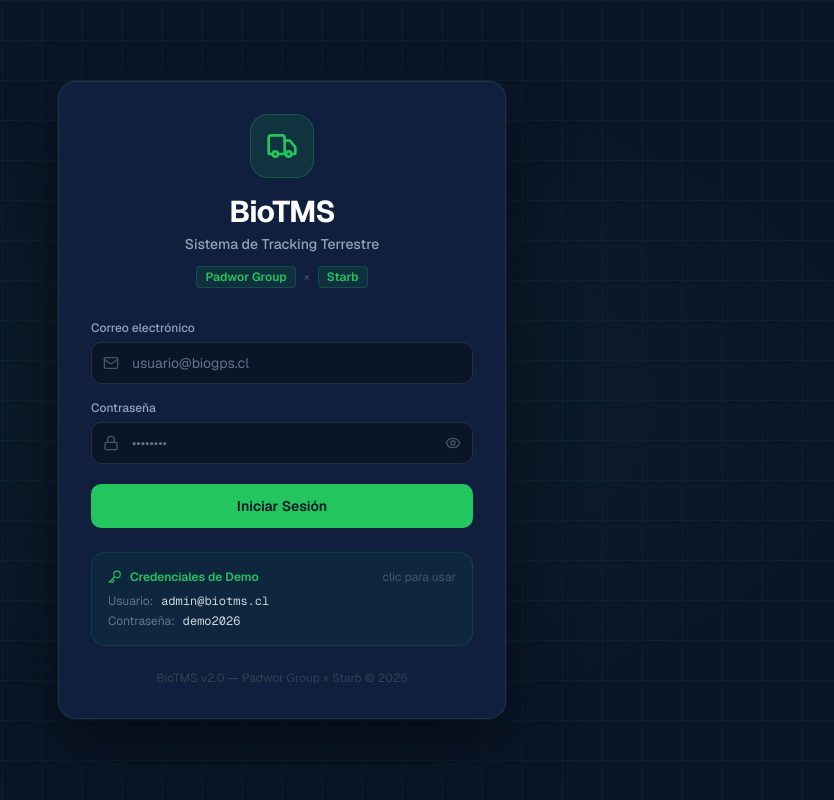
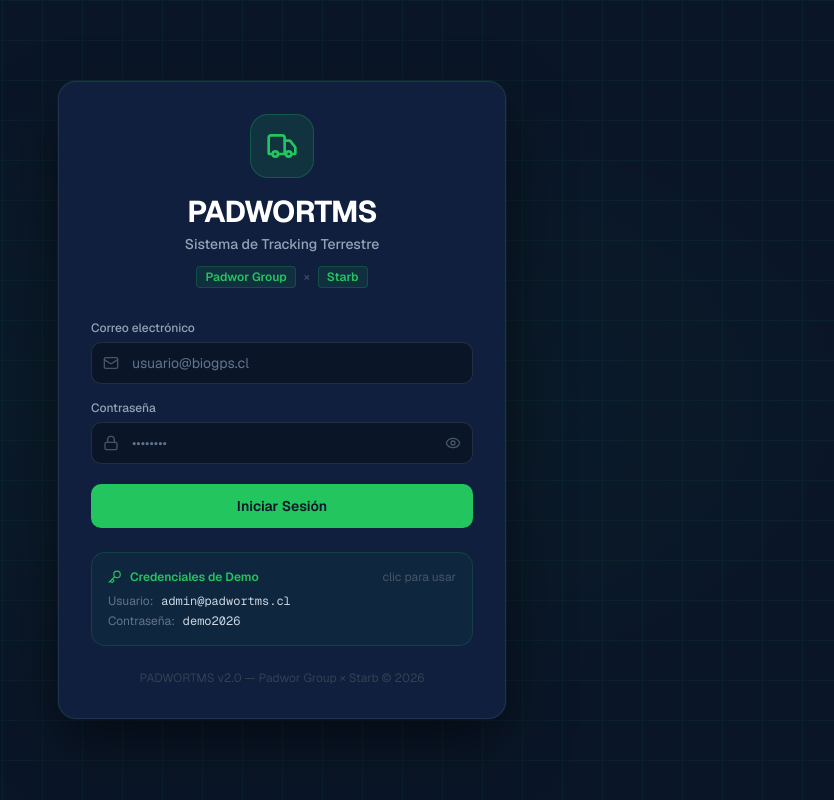
Before and after one commit to cedriccreed/bio-tms-otro, a Next.js app: page / in a window 1280 px wide. Shown: the whole page, without its empty margins (358-1192 px from the left). Built offline with nearby package versions, Linux system fonts and the light colour scheme.

Commit message:
feat: rename BioTMS to PADWORTMS across entire project

```diff
--- a/app/layout.tsx
+++ b/app/layout.tsx
@@ -10,7 +10,7 @@ const geistMono = Geist_Mono({
 })
 
 export const metadata: Metadata = {
-  title: 'BioTMS — Sistema de Tracking Terrestre',
+  title: 'PADWORTMS — Sistema de Tracking Terrestre',
   description: 'Plataforma de tracking terrestre para Padwor Group × Starb',
   generator: 'v0.app',
   icons: {
--- a/components/alerta-screen.tsx
+++ b/components/alerta-screen.tsx
@@ -53,7 +53,7 @@ export default function AlertaScreen({ onNavigate }: AlertaScreenProps) {
             <h1 className="text-xl font-bold" style={{ color: "#f87171" }}>
               ALERTA — CAMIÓN EN ZONA FINAL
             </h1>
-            <p className="text-xs" style={{ color: "#64748b" }}>Sistema BioTMS · Detección automática por geocerca</p>
+            <p className="text-xs" style={{ color: "#64748b" }}>Sistema PADWORTMS · Detección automática por geocerca</p>
           </div>
         </div>
       </div>
--- a/components/dashboard-screen.tsx
+++ b/components/dashboard-screen.tsx
@@ -79,7 +79,7 @@ export default function DashboardScreen({ onNavigate }: DashboardScreenProps) {
     <div className="flex flex-col gap-6 p-6">
       {/* Header */}
       <div>
-        <h1 className="text-xl font-bold text-white">BioTMS — Panel de Operaciones</h1>
+        <h1 className="text-xl font-bold text-white">PADWORTMS — Panel de Operaciones</h1>
         <p className="text-sm mt-0.5" style={{ color: "#64748b" }}>Resumen en tiempo real del sistema de tracking terrestre</p>
       </div>
 
--- a/components/detalle-operacion-screen.tsx
+++ b/components/detalle-operacion-screen.tsx
@@ -39,7 +39,7 @@ const gmailThread = [
     badgeBorder: "rgba(59,130,246,0.25)",
   },
   {
-    from: "sistema@biotms.cl (automático)",
+    from: "sistema@padwortms.cl (automático)",
     date: "09 Jun 09:00",
     preview: "UNIDAD RUMBO A PLANTA POR VILLA REGINA",
     badge: "Auto ✓",
@@ -48,7 +48,7 @@ const gmailThread = [
     badgeBorder: "rgba(34,197,94,0.25)",
   },
   {
-    from: "sistema@biotms.cl (automático)",
+    from: "sistema@padwortms.cl (automático)",
     date: "09 Jun 18:00",
     preview: "UNIDAD RUMBO A PLANTA POR CUTRAL CO",
     badge: "Auto ✓",
@@ -57,7 +57,7 @@ const gmailThread = [
     badgeBorder: "rgba(34,197,94,0.25)",
   },
   {
-    from: "sistema@biotms.cl (automático)",
+    from: "sistema@padwortms.cl (automático)",
     date: "10 Jun 09:00",
     preview: "UNIDAD RUMBO A PLANTA POR POMONA",
     badge: "Auto ✓",
@@ -66,7 +66,7 @@ const gmailThread = [
     badgeBorder: "rgba(34,197,94,0.25)",
   },
   {
-    from: "sistema@biotms.cl (automático)",
+    from: "sistema@padwortms.cl (automático)",
     date: "10 Jun 18:00",
     preview: "UNIDAD EN PLANTA",
     badge: "Auto ✓",
@@ -75,7 +75,7 @@ const gmailThread = [
     badgeBorder: "rgba(34,197,94,0.25)",
   },
   {
-    from: "sistema@biotms.cl (automático)",
+    from: "sistema@padwortms.cl (automático)",
     date: "11 Jun 09:00",
     preview: "FULL EN PLANTA A LA ESPERA DE DOCUMENTACIÓN",
     badge: "Auto ✓",
--- a/components/login-page.tsx
+++ b/components/login-page.tsx
@@ -20,7 +20,7 @@ export default function LoginPage({ onLogin }: LoginPageProps) {
     setLoading(true)
 
     setTimeout(() => {
-      if (email === "admin@biotms.cl" && password === "demo2026") {
+      if (email === "admin@padwortms.cl" && password === "demo2026") {
         onLogin()
       } else {
         setError("Credenciales incorrectas. Use las credenciales de demo.")
@@ -30,7 +30,7 @@ export default function LoginPage({ onLogin }: LoginPageProps) {
   }
 
   const fillDemo = () => {
-    setEmail("admin@biotms.cl")
+    setEmail("admin@padwortms.cl")
     setPassword("demo2026")
     setError("")
   }
@@ -74,7 +74,7 @@ export default function LoginPage({ onLogin }: LoginPageProps) {
           >
             <Truck className="w-8 h-8" style={{ color: "#22c55e" }} />
           </div>
-          <h1 className="text-3xl font-bold tracking-tight text-white">BioTMS</h1>
+          <h1 className="text-3xl font-bold tracking-tight text-white">PADWORTMS</h1>
           <p className="text-sm mt-1 font-medium" style={{ color: "#94a3b8" }}>
             Sistema de Tracking Terrestre
           </p>
@@ -190,7 +190,7 @@ export default function LoginPage({ onLogin }: LoginPageProps) {
           <div className="flex flex-col gap-1">
             <div className="flex items-center gap-2">
               <span className="text-xs" style={{ color: "#64748b" }}>Usuario:</span>
-              <span className="text-xs font-mono" style={{ color: "#cbd5e1" }}>admin@biotms.cl</span>
+              <span className="text-xs font-mono" style={{ color: "#cbd5e1" }}>admin@padwortms.cl</span>
             </div>
             <div className="flex items-center gap-2">
               <span className="text-xs" style={{ color: "#64748b" }}>Contraseña:</span>
@@ -201,7 +201,7 @@ export default function LoginPage({ onLogin }: LoginPageProps) {
 
         {/* Footer */}
         <p className="text-center text-xs mt-6" style={{ color: "#334155" }}>
-          BioTMS v2.0 — Padwor Group × Starb © 2026
+          PADWORTMS v2.0 — Padwor Group × Starb © 2026
         </p>
       </div>
     </div>
--- a/components/sidebar.tsx
+++ b/components/sidebar.tsx
@@ -50,7 +50,7 @@ function SidebarContent({ activeNav, onNavigate, onLogout, onNavClick }: Sidebar
           <Truck className="w-5 h-5" style={{ color: "#22c55e" }} />
         </div>
         <div>
-          <p className="text-base font-bold text-white leading-none">BioTMS</p>
+          <p className="text-base font-bold text-white leading-none">PADWORTMS</p>
           <p className="text-xs mt-0.5" style={{ color: "#475569" }}>Padwor Group × Starb</p>
         </div>
       </div>
--- a/package.json
+++ b/package.json
@@ -1,5 +1,5 @@
 {
-  "name": "my-project",
+  "name": "padwor-tms",
   "version": "0.1.0",
   "private": true,
   "scripts": {
```
Also changed, not shown: 1 other file (tests, documents, lock files or other folders).
